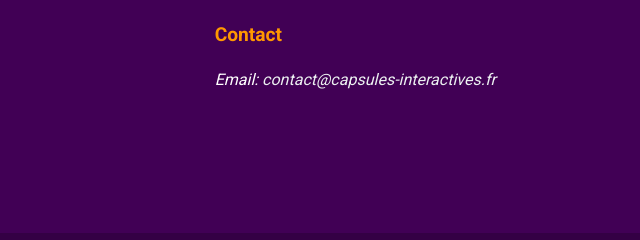
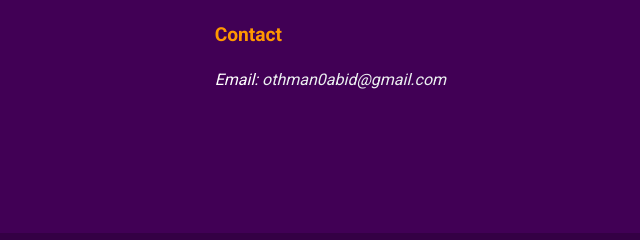
Before and after one commit to othman-ab/EduFlash, a plain HTML site: page index.html in a window 1280 px wide. Shown: the part 1998-2238 px from the top of the page, 640-1280 px from the left. Drawn offline with Linux system fonts and the light colour scheme.

Commit message:
5 commit

```diff
--- a/index.html
+++ b/index.html
@@ -143,7 +143,7 @@
             <div class="footer-section">
                 <h4>Contact</h4>
                 <address>
-                    <p>Email: <a href="mailto:contact@capsules-interactives.fr">contact@capsules-interactives.fr</a></p>
+                    <p>Email: <a href="mailto:contact@capsules-interactives.fr">othman0abid@gmail.com</a></p>
                 </address>
             </div>
         </div>
```
